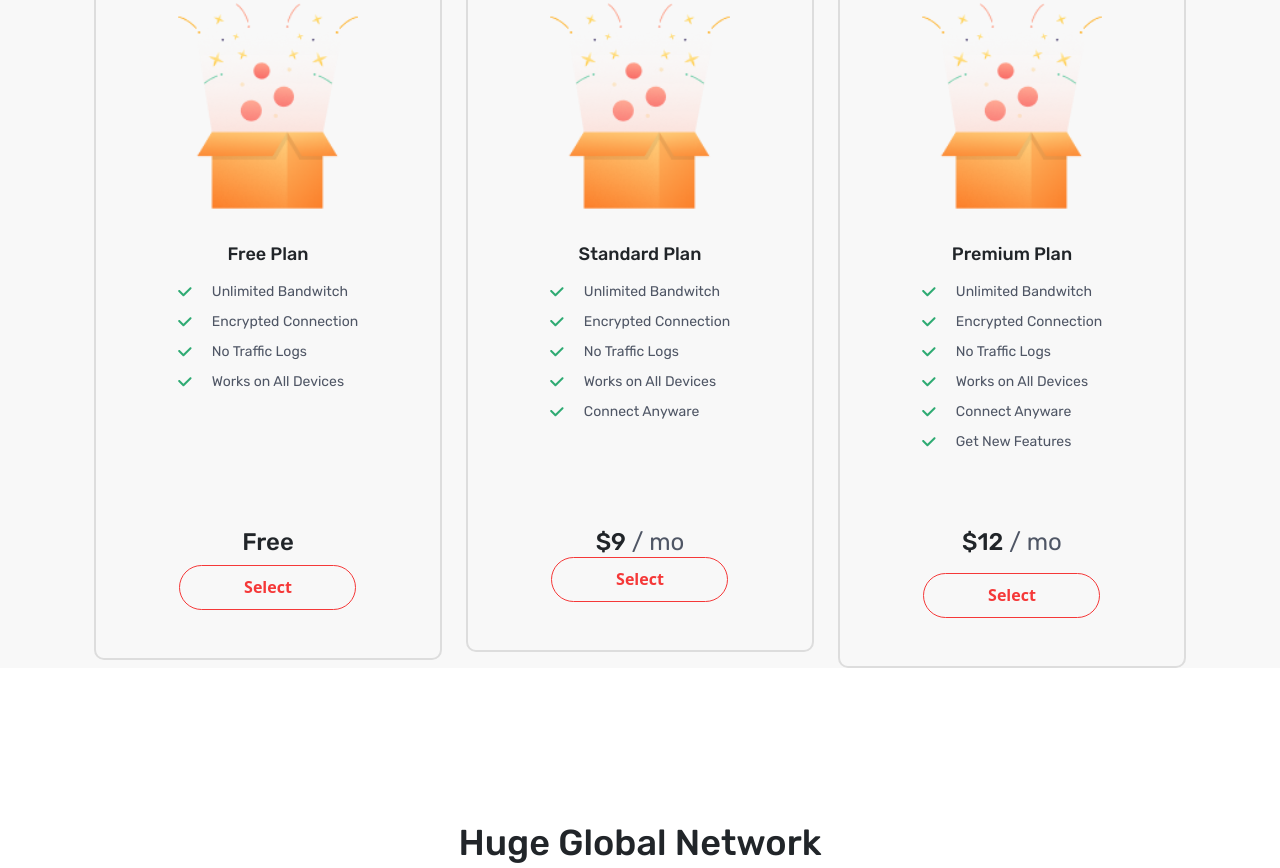
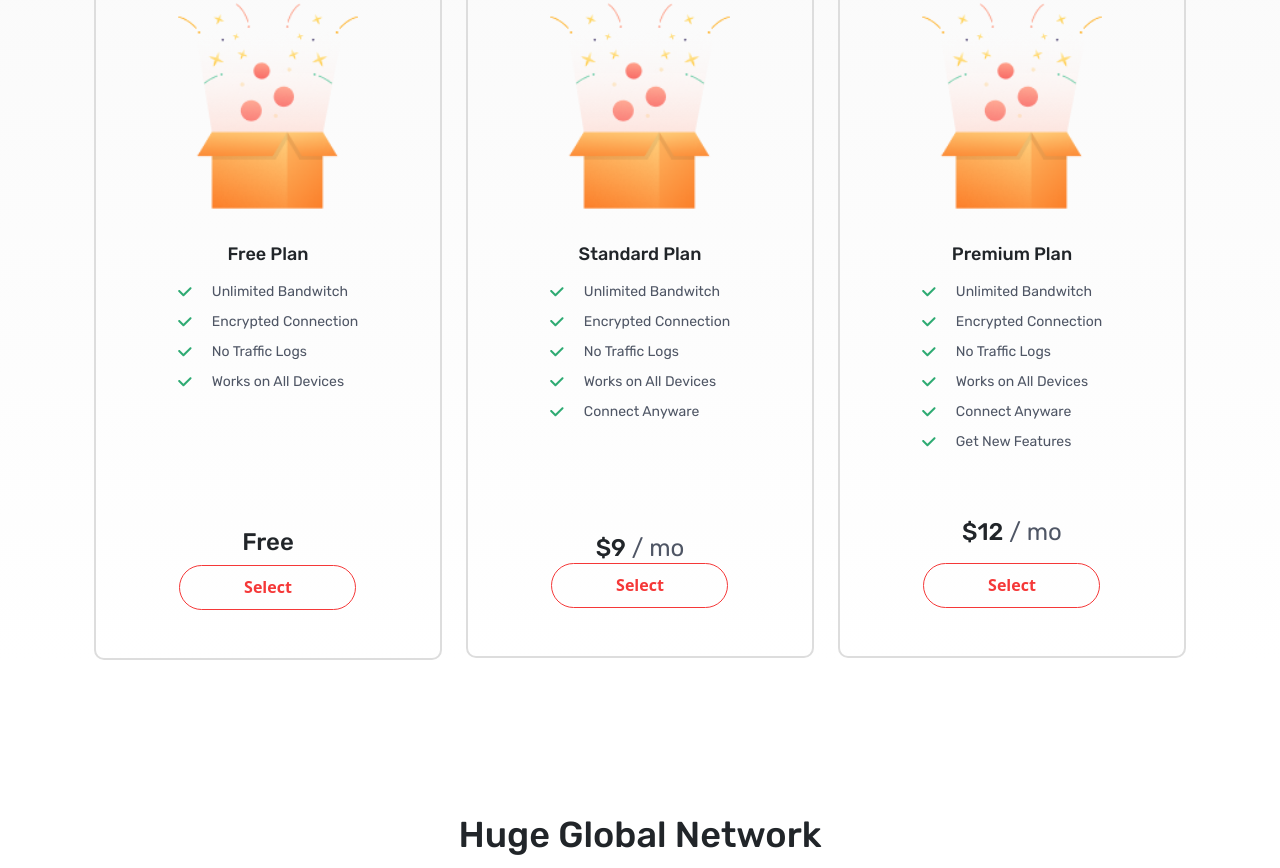
Before and after one commit to tusharswami534/vpn, a plain HTML site: page index.html in a window 1280 px wide. Shown: the part 1583-2451 px from the top of the page. Drawn offline with nearby package versions, Linux system fonts and the light colour scheme.

Commit message:
plan card edit

```diff
--- a/assets/css/style.css
+++ b/assets/css/style.css
@@ -118,6 +118,10 @@
 
 .mt-100 {
     margin-top: 100px;
+}
+
+.mt-106 {
+    margin-top: 106px;
 }
 
 .sub-vpn {
@@ -341,8 +345,8 @@
 
 }
 
-.mt-70 {
-    margin-top: 70px;
+.mt-60 {
+    margin-top: 60px;
 }
 
 /* section-3 */
@@ -747,44 +751,56 @@
     color: var(--primary);
 
 }
-.footer-links:hover{
+
+.footer-links:hover {
     color: var(--main);
     -webkit-text-stroke: 1px;
 }
-.bg-light-color{
+
+.bg-light-color {
     background-color: var(--light);
 }
-.top-left{
+
+.top-left {
     top: -24%;
     left: 9%;
 }
-.pb-150{
+
+.pb-150 {
     padding-bottom: 150px;
 }
-.pt-200{
+
+.pt-200 {
     padding-top: 200px;
 
 }
-.w-33{
+
+.w-33 {
     min-width: 33px;
 
 }
-.h-33{
+
+.h-33 {
     height: 33px;
 }
-.bg-color-light{
-    background-color: var(--light);
+
+.bg-color-light {
+    background: linear-gradient(var(--light), var(--white));
 }
-.pt-80{
-padding-top: 80px;
+
+.pt-80 {
+    padding-top: 80px;
 }
-.pb-60{
+
+.pb-60 {
     padding-bottom: 60px;
 }
-.mt-150{
+
+.mt-150 {
     margin-top: 150px;
 }
-.mb-30{
+
+.mb-30 {
     margin-bottom: 30px;
 }
 
@@ -808,7 +824,8 @@ padding-top: 80px;
         z-index: 1;
 
     }
-    .lg-unset{
+
+    .lg-unset {
         position: unset !important;
     }
 
@@ -826,10 +843,12 @@ padding-top: 80px;
         transition: all 300ms linear;
 
     }
-    .slider-footer{
+
+    .slider-footer {
         font-size: var(--fs-3xl);
     }
-    .slider-sm-text{
+
+    .slider-sm-text {
         font-size: var(--fs-md);
     }
 
@@ -862,8 +881,9 @@ padding-top: 80px;
     }
 
 }
+
 @media (max-width:568px) {
-    .get-st{
+    .get-st {
         width: 200px;
     }
 
--- a/index.html
+++ b/index.html
@@ -258,7 +258,7 @@
                   <img src="assets/img/svg/single-check.svg" alt="svg">
                   <p class="mb-0 ml-20 free-footer">Connect Anyware</p>
                 </div>
-                <div class="gap-33 mt-100 mb-5">
+                <div class="gap-33 mt-106 mb-5">
                   <p class="text-center mb-0 btn-header">$9<span class="pad-plan"> / mo </span></p>
                   <div class="d-flex justify-content-center">
                     <button type="button" class="btn footer-btn btn-danger" id="basicToastBtn-2">Select</button>
@@ -310,7 +310,7 @@
                   <img src="assets/img/svg/single-check.svg" alt="svg">
                   <p class="mb-0 ml-20 free-footer">Get New Features</p>
                 </div>
-                <div class="gap-33 mt-70 mb-5">
+                <div class="gap-33 mt-60 mb-5">
                   <p class="text-center btn-header">$12<span class="pad-plan"> / mo</p>
                   <div class="d-flex justify-content-center">
                     <button type="button" class="btn footer-btn btn-danger" id="basicToastBtn-3">Select</button>
```
